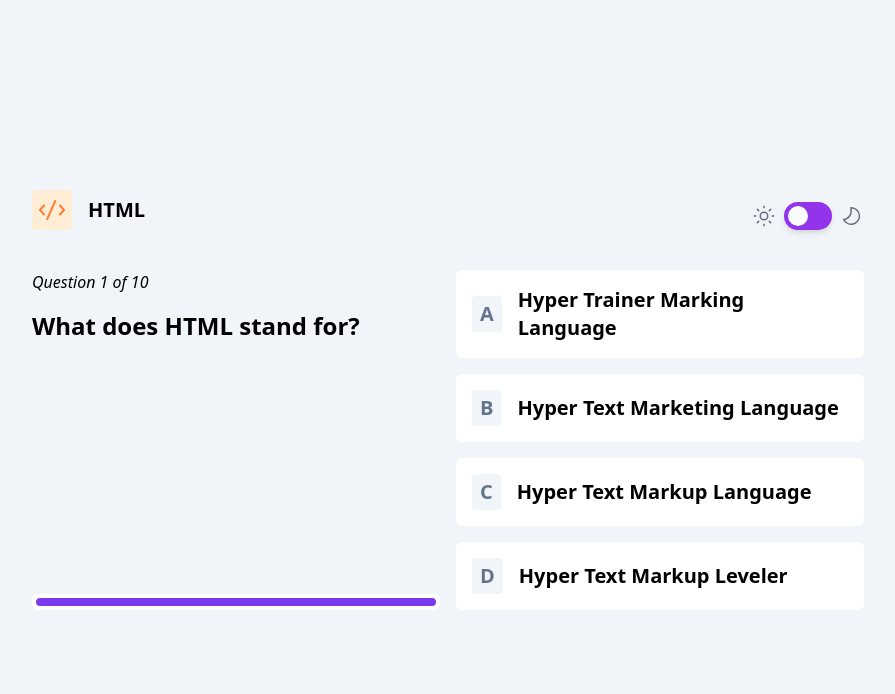
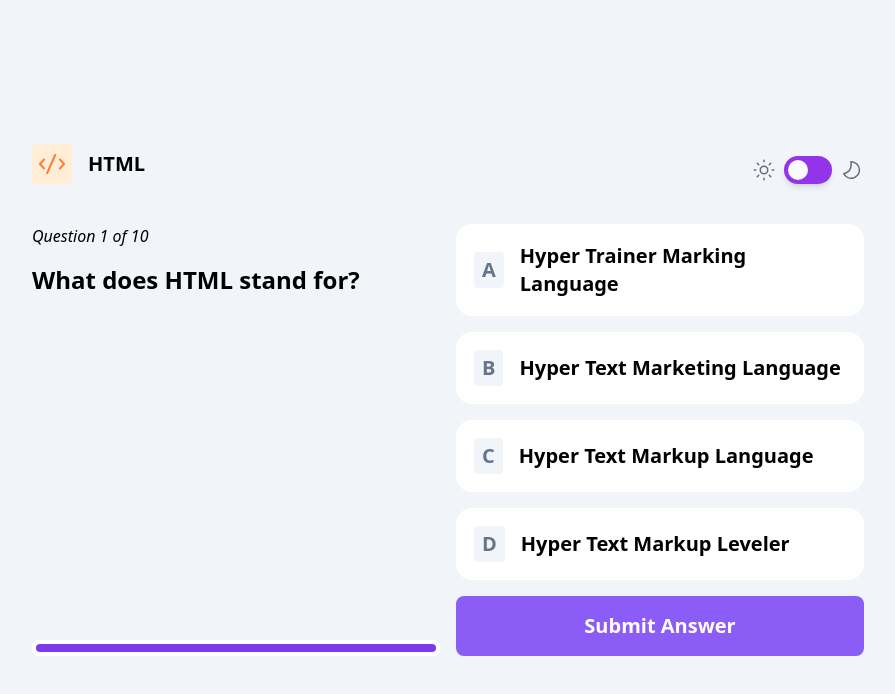
Before and after one commit to Odiesta/frontend-quiz-app-react, a React (Vite) app: page / in a window 1280 px wide. Both pictures are taken after a click on the element "HTML". Shown: the top 694 px of the page, without its empty margins (192-1087 px from the left). Built offline with nearby package versions, Linux system fonts and the light colour scheme.

Commit message:
AnsweList item selected correctly, and answers updated correctly

```diff
--- a/src/App.jsx
+++ b/src/App.jsx
@@ -45,7 +45,7 @@ function App() {
   }
 
   return (
-    <div className="mx-auto flex h-screen max-w-4xl flex-col p-8 md:justify-center">
+    <div className="mx-auto box-border flex h-screen max-w-4xl flex-col p-8 md:justify-center">
       <div className="flex justify-between">
         {title && <QuestionTopic title={title} quizList={newQuiz} />}
         <ViewMode />
@@ -76,7 +76,7 @@ function App() {
           <>
             <QuizComplete />
             <Score score={score} />
-            <Button value="Play Again" onPlayAgain={handlePlayAgain} />
+            <Button value="Play Again" onClick={handlePlayAgain} />
           </>
         )}
 
--- a/src/components/AnswerItem.jsx
+++ b/src/components/AnswerItem.jsx
@@ -1,25 +1,32 @@
+import { useState } from "react";
+
 /* eslint-disable react/prop-types */
 export default function AnswerItem({
-  option,
-  value,
-  answerClass = "",
-  onSetNumber,
-  onSetScore,
+  answerObj,
+  onSetChoice,
+  onSelected,
+  isSelected,
 }) {
+  const { answerClass, answer, option, id } = answerObj;
+
+  const style = " border-solid border-violet-500";
+
   function handleClick() {
-    onSetNumber();
-    onSetScore(value);
+    onSetChoice(answer);
+    onSelected(id);
   }
 
   return (
     <div
-      className={`flex items-center rounded-md bg-white p-4 font-bold ${answerClass} cursor-pointer`}
+      className={`flex items-center rounded-2xl bg-white p-4 font-bold ${answerClass} group cursor-pointer border-2 ${isSelected ? style : "border-transparent"}`}
       onClick={handleClick}
     >
-      <p className="rounded bg-slate-100 px-2 py-1 text-xl text-slate-500">
+      <p
+        className={`group-active: rounded bg-slate-100 px-2 py-1 text-xl text-slate-500 group-hover:bg-purple-100 group-hover:text-purple-500`}
+      >
         {option}
       </p>
-      <p className="quiz-title ml-4 text-xl">{value}</p>
+      <p className="quiz-title ml-4 text-xl">{answer}</p>
     </div>
   );
 }
--- a/src/components/AnswerList.jsx
+++ b/src/components/AnswerList.jsx
@@ -1,6 +1,7 @@
 /* eslint-disable react/prop-types */
 import { useState } from "react";
 import AnswerItem from "./AnswerItem";
+import Button from "./Button";
 
 export default function AnswerList({
   quizzes,
@@ -10,30 +11,59 @@ export default function AnswerList({
   onSetScore,
   score,
 }) {
-  function handleScore(userChoice) {
-    if (userChoice === currentQuiz.questions[number].answer) {
-      onSetScore(() => score + 1);
-    }
-  }
-
   const currentQuiz = quizzes.filter((quiz) => quiz.title === title)[0];
   const currentAnswers = currentQuiz.questions[number].options;
   const options = ["A", "B", "C", "D"];
 
-  const answers = currentAnswers.map((answer, i) => {
+  const [choice, setChoice] = useState("");
+  const [isSelected, setIsSelected] = useState([false, false, false, false]);
+  let answers = currentAnswers.map((answer, i) => {
     const answerClass = i === 0 ? "" : "mt-4";
-
-    return (
-      <AnswerItem
-        option={options[i]}
-        value={answer}
-        key={answer}
-        answerClass={answerClass}
-        onSetNumber={onSetNumber}
-        onSetScore={handleScore}
-      />
-    );
+    return {
+      id: options[i],
+      answerClass,
+      answer: answer,
+      option: options[i],
+      isSelected: false,
+    };
   });
 
-  return <div>{answers}</div>;
+  function handleScore() {
+    if (choice === currentQuiz.questions[number].answer) {
+      onSetScore(() => score + 1);
+    }
+    onSetNumber();
+    setIsSelected(isSelected.map(() => false));
+  }
+
+  function handleSelected(id) {
+    setIsSelected(
+      isSelected
+        .map(() => {
+          return false;
+        })
+        .map((_, i) => {
+          if (answers[i].id === id) {
+            return true;
+          } else {
+            return false;
+          }
+        }),
+    );
+  }
+
+  return (
+    <div>
+      {answers.map((answer, i) => (
+        <AnswerItem
+          answerObj={answer}
+          key={answer.answer}
+          onSetChoice={(val) => setChoice(val)}
+          onSelected={handleSelected}
+          isSelected={isSelected[i]}
+        />
+      ))}
+      <Button value="Submit Answer" onClick={handleScore} />
+    </div>
+  );
 }
--- a/src/components/Button.jsx
+++ b/src/components/Button.jsx
@@ -1,10 +1,10 @@
 /* eslint-disable react/prop-types */
-export default function Button({ value, onPlayAgain }) {
+export default function Button({ value, onClick }) {
   return (
     <div className="md:col-start-2">
       <button
         className="col-span-2 mt-4 w-full justify-self-end rounded-lg bg-violet-500 px-4 py-4 text-xl font-bold text-white"
-        onClick={onPlayAgain}
+        onClick={onClick}
       >
         {value}
       </button>
```
Also changed, not shown: todo.txt (added).
